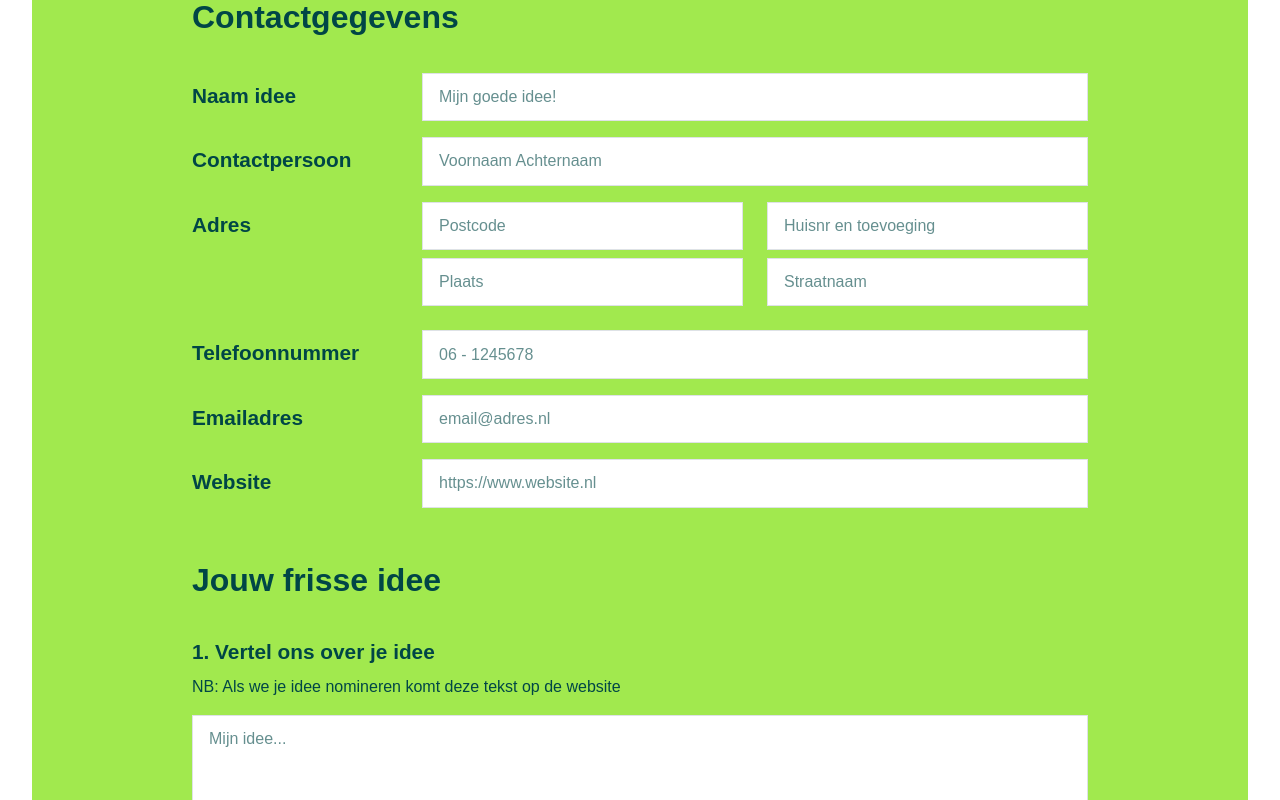
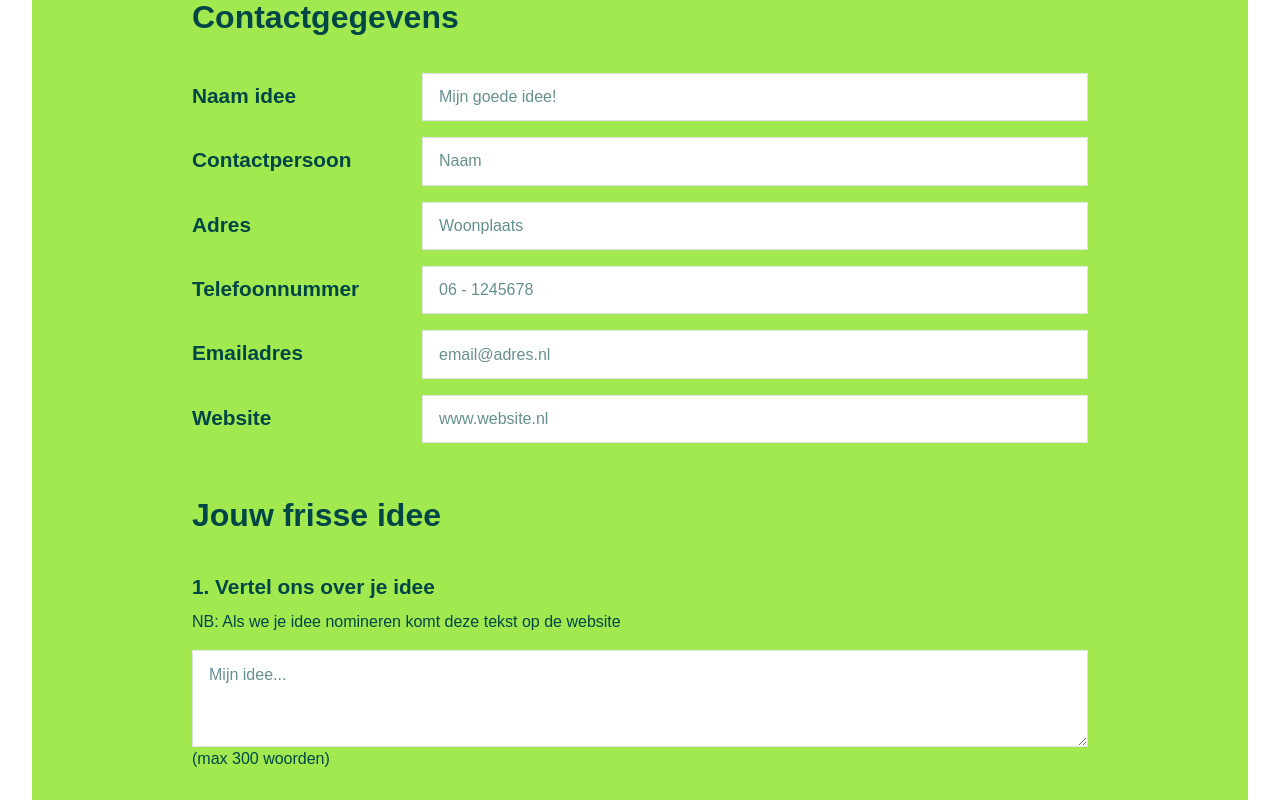
Before and after one commit to Rubenoo/defrissepitch, a React (Vite) app: page / in a window 1280 px wide. Shown: the part 1740-2540 px from the top of the page. Built offline with nearby package versions, Linux system fonts and the light colour scheme; a web font is replaced by a local one.

Commit message:
Kleine aanpassingen, spinner en form aangepast

```diff
--- a/src/components/DeFrissePitch/DeFrissePitch.tsx
+++ b/src/components/DeFrissePitch/DeFrissePitch.tsx
@@ -35,4 +35,3 @@ const DeFrissePitch: React.FunctionComponent = () => {
 };
 
 export default DeFrissePitch;
-//            <a href="mailto: willy@stadslabzeist.nl">willy@stadslabzeist.nl</a>
--- a/src/components/Inschrijven/Inschrijven.tsx
+++ b/src/components/Inschrijven/Inschrijven.tsx
@@ -5,6 +5,8 @@ import "react-toastify/dist/ReactToastify.css";
 
 const Inschrijven: React.FunctionComponent = () => {
   const [succes, setSucces] = useState(false);
+  const [loading, setLoading] = useState(false);
+
   const handleSubmit = (event: React.FormEvent<HTMLFormElement>) => {
     event.preventDefault();
     //handle validation
@@ -15,6 +17,7 @@ const Inschrijven: React.FunctionComponent = () => {
     event.currentTarget.className = "was-validated";
 
     if (event.currentTarget.checkValidity()) {
+      setLoading(true);
       const formData = new FormData(event.currentTarget);
       // When checking the file input reference, it's good practice to check if current and files exist:
       fetch("https://usebasin.com/f/ba72d7ff7419", {
@@ -24,7 +27,8 @@ const Inschrijven: React.FunctionComponent = () => {
         .then((response) => {
           if (response.ok) {
             setSucces(true);
-            toast.success("Je pitch is succesvol verstuurd!");
+            setLoading(false);
+            toast.success("Wij hebben jouw idee ontvangen!");
           }
           if (!response.ok)
             toast.error(
@@ -113,7 +117,7 @@ const Inschrijven: React.FunctionComponent = () => {
                 required
                 name="Contactpersoon"
                 className="form-control"
-                placeholder="Voornaam Achternaam"
+                placeholder="Naam"
                 aria-describedby="contactpersoonHelp"
               />
               <div className="invalid-feedback">
@@ -123,64 +127,20 @@ const Inschrijven: React.FunctionComponent = () => {
           </div>
 
           <div className="mb-lg-3 mb-1 row">
-            <label className="col-sm-3 col-form-label">Adres</label>
-            <div className="col-sm-9 d-flex flex-column">
-              <div className="row">
-                <div className="col-6 col-sm-6">
-                  <input
-                    type="text"
-                    id="inputPostcode"
-                    required
-                    name="Postcode"
-                    className="form-control mb-2"
-                    placeholder="Postcode"
-                    aria-describedby="postcodeHelp"
-                  />
-                  <div className="invalid-feedback">Geef een postcode op.</div>
-                </div>
-                <div className="col-6">
-                  <input
-                    type="text"
-                    id="inputHuisNummer"
-                    required
-                    name="HuisNummer"
-                    className="form-control mb-2"
-                    placeholder="Huisnr en toevoeging"
-                    aria-describedby="huisNummerHelp"
-                  />
-                  <div className="invalid-feedback">
-                    Geef een huisnummer op.
-                  </div>
-                </div>
-              </div>
-              <div className="row">
-                <div className="col-12 col-sm-6">
+            <label htmlFor="inputPlaats" className="col-sm-3 col-form-label">
+              Adres
+            </label>
+            <div className="col-sm-9">
               <input
                 type="text"
                 id="inputPlaats"
                 required
-                    name="Plaats"
-                    className="form-control mb-2"
-                    placeholder="Plaats"
-                    aria-describedby="plaatsHelp"
+                name="Woonplaats"
+                className="form-control"
+                placeholder="Woonplaats"
+                aria-describedby="woonplaatsHelp"
               />
               <div className="invalid-feedback">Geef een plaats op.</div>
-                </div>
-                <div className="col-12 col-sm-6">
-                  <input
-                    type="text"
-                    id="inputStraatnaam"
-                    name="Straatnaam"
-                    required
-                    className="form-control mb-2"
-                    placeholder="Straatnaam"
-                    aria-describedby="straatnaamHelp"
-                  />
-                  <div className="invalid-feedback">
-                    Geef een straatnaam op.
-                  </div>
-                </div>
-              </div>
             </div>
           </div>
 
@@ -209,17 +169,14 @@ const Inschrijven: React.FunctionComponent = () => {
           </div>
 
           <div className="mb-lg-3 mb-1 row">
-            <label
-              htmlFor="inputEmailadres"
-              className="col-sm-3 col-form-label"
-            >
+            <label htmlFor="email_address" className="col-sm-3 col-form-label">
               Emailadres
             </label>
             <div className="col-sm-9">
               <input
                 type="email"
-                id="inputEmailadres"
-                name="Emailadres"
+                id="email_address"
+                name="email_address"
                 required
                 className="form-control"
                 placeholder="email@adres.nl"
@@ -237,11 +194,11 @@ const Inschrijven: React.FunctionComponent = () => {
             </label>
             <div className="col-sm-9">
               <input
-                type="url"
+                type="text"
                 id="inputWebsite"
                 name="Website"
                 className="form-control"
-                placeholder="https://www.website.nl"
+                placeholder="www.website.nl"
                 aria-describedby="websiteHelp"
               />
               <div className="invalid-feedback">
@@ -406,7 +363,7 @@ const Inschrijven: React.FunctionComponent = () => {
               type="file"
               id="formFile"
               name="fotos[]"
-              accept="image/*"
+              accept="image/*, .pdf, .doc"
               aria-label="Bijlagen toevoegen"
               aria-describedby="formFileInstruction"
               multiple
@@ -416,8 +373,20 @@ const Inschrijven: React.FunctionComponent = () => {
             </small>
           </div>
         </fieldset>
-        <button type="submit" className="btn btn-primary" disabled={succes}>
+        <button
+          type="submit"
+          className="btn btn-primary d-flex align-content-center"
+          disabled={succes}
+        >
           Inschrijven!
+          {loading && (
+            <div
+              className="spinner-border text-success fs-4 ms-2"
+              role="status"
+            >
+              <span className="visually-hidden">Loading...</span>
+            </div>
+          )}
         </button>
       </form>
       <div className="svg-container">
```
Also changed, not shown: 1 other file (tests, documents, lock files or other folders). Lines whose indentation alone changed are shown as unchanged.
